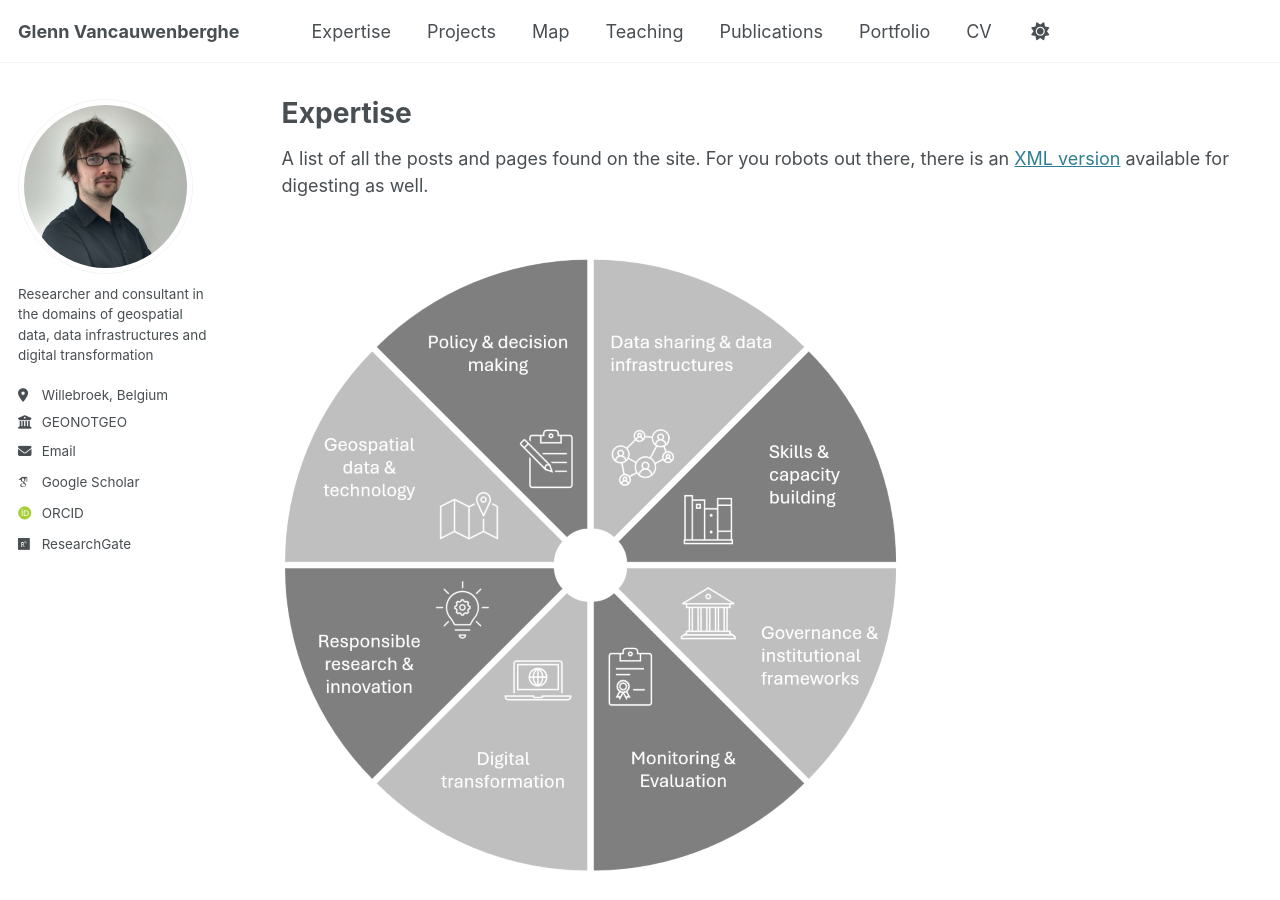
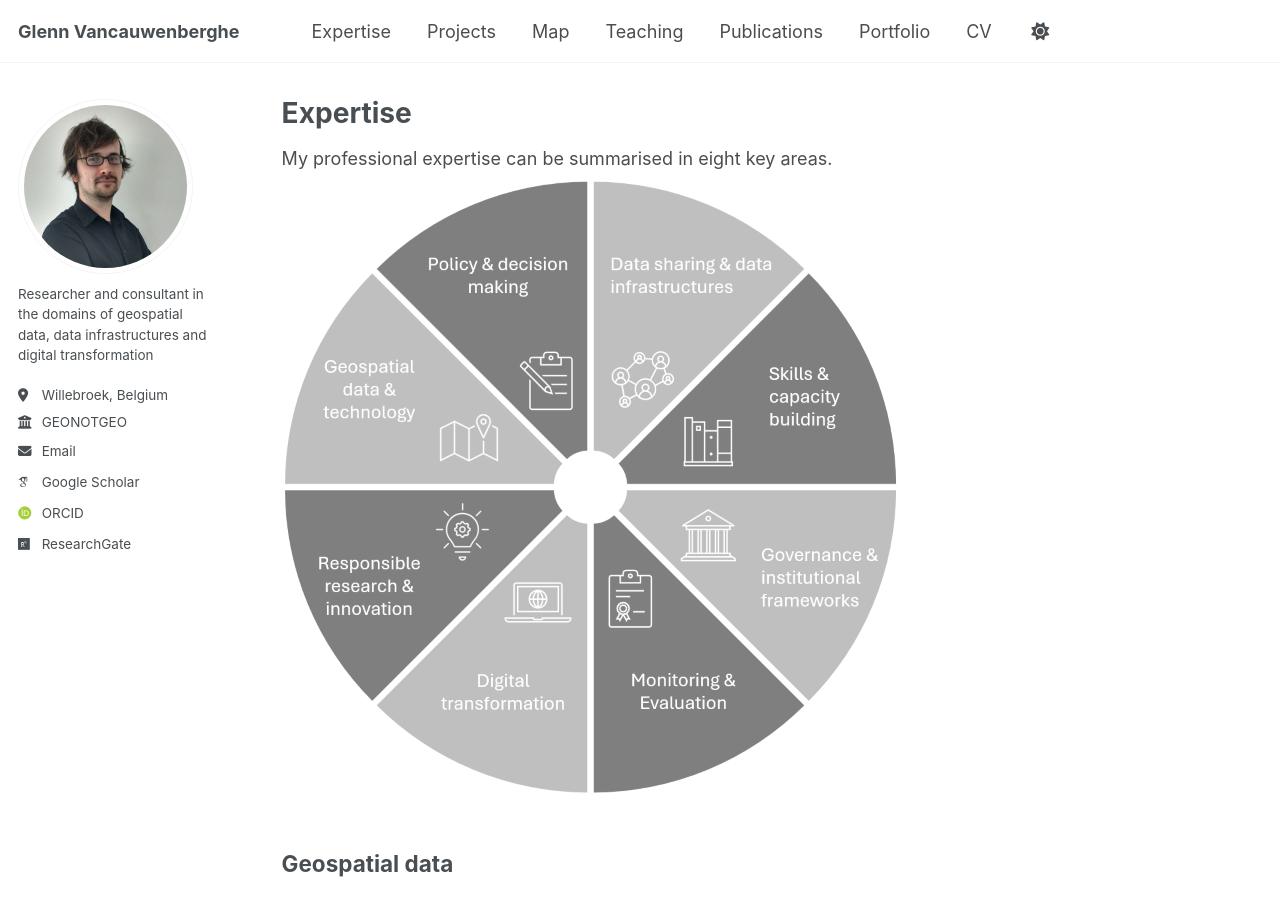
Before and after one commit to GVancauwenberghe/gvancauwenberghe.github.io, a Jekyll site: the page built from _pages/expert.md, in a window 1280 px wide and 900 px high. Built offline with Jekyll 4.4.1, drawn with Linux system fonts in a browser that asks for light colours; some web fonts are replaced.

Commit message:
Update expert.md

```diff
--- a/_pages/expert.md
+++ b/_pages/expert.md
@@ -7,8 +7,7 @@
 
 {% include base_path %}
 
-A list of all the posts and pages found on the site. For you robots out there, there is an [XML version]({{ base_path }}/sitemap.xml) available for digesting as well.
-
+My professional expertise can be summarised in eight key areas.
 <br/><img src='/images/expert4.png'>
 
 
```
